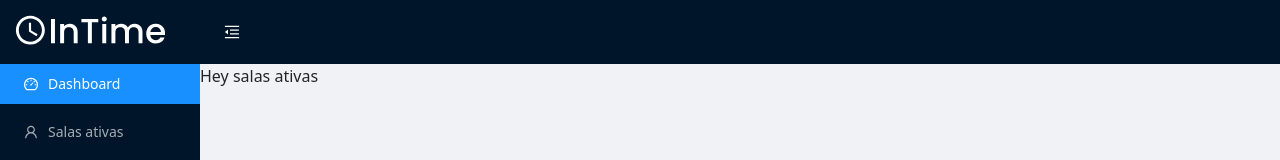
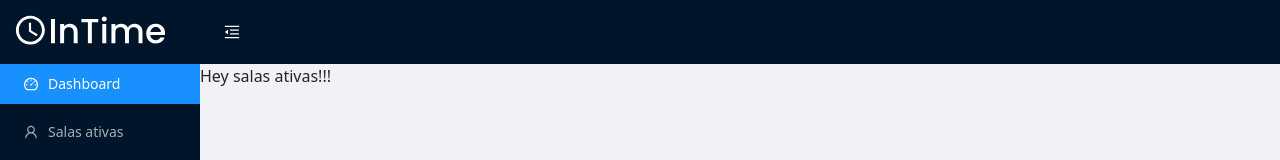
Before and after one commit to Team-InTime/intime-web-app, a React (Create React App) app: page /active-room in a window 1280 px wide. Shown: the top 160 px of the page. Built offline with nearby package versions, Linux system fonts and the light colour scheme.

Commit message:
teste de merge

```diff
--- a/src/pages/Active-Room/active-room.tsx
+++ b/src/pages/Active-Room/active-room.tsx
@@ -1,3 +1,3 @@
 export function ActiveRoom() {
-  return <div>Hey salas ativas</div>
+  return <div>Hey salas ativas!!!</div>
 }
```
